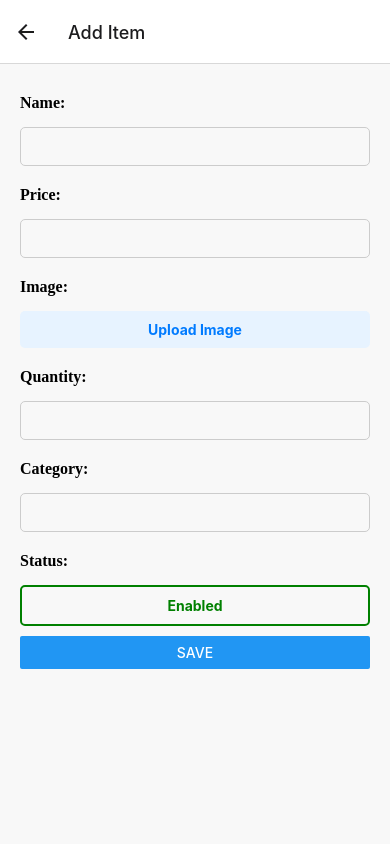
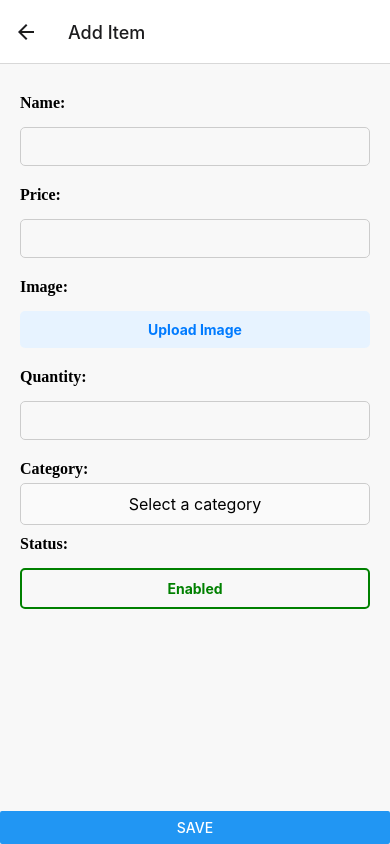
Before and after one commit to khushichawla/foodOrderingApp, a React Native app: screen /AddItem in a window 390 px wide. Built offline with nearby package versions, Linux system fonts and the light colour scheme.

Commit message:
UI Changes on Admin Side

```diff
--- a/package.json
+++ b/package.json
@@ -25,6 +25,7 @@
     "firebase": "^10.14.1",
     "react": "18.2.0",
     "react-native": "0.74.5",
+    "react-native-dropdown-picker": "^5.4.6",
     "react-native-fast-image": "^8.6.3",
     "react-native-gesture-handler": "~2.16.1",
     "react-native-image-picker": "^7.1.2",
--- a/src/components/AddItem.js
+++ b/src/components/AddItem.js
@@ -1,6 +1,9 @@
 import React, { useState } from 'react';
-import { View, Text, TextInput, Button, StyleSheet, Alert, TouchableOpacity, Image, KeyboardAvoidingView, Platform } from 'react-native';
-import { supabase } from '../supabaseClient'; // Adjust the import as necessary
+import {
+  View, Text, TextInput, Button, StyleSheet, Alert,
+  TouchableOpacity, Image, KeyboardAvoidingView, Platform, FlatList, Modal, ScrollView
+} from 'react-native';
+import { supabase } from '../supabaseClient';
 import * as ImagePicker from 'expo-image-picker';
 
 const AddItem = ({ navigation }) => {
@@ -8,12 +11,20 @@ const AddItem = ({ navigation }) => {
   const [price, setPrice] = useState('');
   const [image, setImage] = useState(null);
   const [quantity, setQuantity] = useState('');
-  const [category, setCategory] = useState('');
-  const [status, setStatus] = useState('enable'); // Default to 'enable'
+  const [category, setCategory] = useState(null);
+  const [status, setStatus] = useState('enable');
+  const [modalVisible, setModalVisible] = useState(false);
+
+  const categories = [
+    { label: 'Breads', value: 'Breads' },
+    { label: 'Curries', value: 'Curries' },
+    { label: 'Rice', value: 'Rice' },
+    { label: 'Sides', value: 'Sides' },
+    { label: 'Condiments', value: 'Condiments' },
+  ];
 
   const handleImagePick = async () => {
     const permissionResult = await ImagePicker.requestMediaLibraryPermissionsAsync();
-
     if (permissionResult.granted === false) {
       Alert.alert("Permission to access camera roll is required!");
       return;
@@ -27,7 +38,7 @@ const AddItem = ({ navigation }) => {
     });
 
     if (!result.cancelled) {
-      setImage(result.assets[0].uri); // Correctly set the image URI
+      setImage(result.assets[0].uri);
     }
   };
 
@@ -39,10 +50,10 @@ const AddItem = ({ navigation }) => {
 
     const fileName = `${Date.now()}_${image.split('/').pop()}`;
     const { data, error: uploadError } = await supabase.storage
-      .from('foodImages') // Replace with your bucket name
+      .from('foodImages')
       .upload(fileName, {
         uri: image,
-        type: 'image/jpeg', // Adjust based on your image type
+        type: 'image/jpeg',
       });
 
     if (uploadError) {
@@ -50,7 +61,7 @@ const AddItem = ({ navigation }) => {
       return;
     }
 
-    const imageUrl = `https://llsjhmarfuipnzgwkngm.supabase.co/storage/v1/object/public/foodImages/${fileName}`; // Adjust based on your Supabase URL
+    const imageUrl = `https://llsjhmarfuipnzgwkngm.supabase.co/storage/v1/object/public/foodImages/${fileName}`;
 
     const { error } = await supabase
       .from('menu_items')
@@ -72,23 +83,28 @@ const AddItem = ({ navigation }) => {
     }
   };
 
+  const selectCategory = (value) => {
+    setCategory(value);
+    setModalVisible(false);
+  };
+
+  const renderFormField = ({ item }) => {
+    switch (item.type) {
+      case 'text':
         return (
-    <KeyboardAvoidingView
-      style={styles.container}
-      behavior={Platform.OS === 'ios' ? 'padding' : 'height'}
-      keyboardVerticalOffset={20} // Adjust as needed
-    >
-      <Text style={styles.label}>Name:</Text>
-      <TextInput style={styles.input} value={name} onChangeText={setName} />
-
-      <Text style={styles.label}>Price:</Text>
+          <>
+            <Text style={styles.label}>{item.label}:</Text>
             <TextInput
               style={styles.input}
-        value={price}
-        onChangeText={setPrice}
-        keyboardType="numeric"
+              value={item.value}
+              onChangeText={item.onChange}
+              keyboardType={item.keyboardType}
             />
-
+          </>
+        );
+      case 'image':
+        return (
+          <>
             <Text style={styles.label}>Image:</Text>
             <TouchableOpacity onPress={handleImagePick} style={styles.uploadButton}>
               <Text style={styles.uploadButtonText}>
@@ -96,18 +112,25 @@ const AddItem = ({ navigation }) => {
               </Text>
             </TouchableOpacity>
             {image && <Image source={{ uri: image }} style={styles.imagePreview} />}
-
-      <Text style={styles.label}>Quantity:</Text>
-      <TextInput
-        style={styles.input}
-        value={quantity}
-        onChangeText={setQuantity}
-        keyboardType="numeric"
-      />
-
+          </>
+        );
+      case 'dropdown':
+        return (
+          <>
             <Text style={styles.label}>Category:</Text>
-      <TextInput style={styles.input} value={category} onChangeText={setCategory} />
-
+            <TouchableOpacity
+              style={styles.dropdownTrigger}
+              onPress={() => setModalVisible(true)}
+            >
+              <Text style={styles.dropdownText}>
+                {category ? category.charAt(0).toUpperCase() + category.slice(1) : 'Select a category'}
+              </Text>
+            </TouchableOpacity>
+          </>
+        );
+      case 'status':
+        return (
+          <>
             <Text style={styles.label}>Status:</Text>
             <TouchableOpacity
               style={[
@@ -120,8 +143,66 @@ const AddItem = ({ navigation }) => {
                 {status === 'enable' ? 'Enabled' : 'Disabled'}
               </Text>
             </TouchableOpacity>
+          </>
+        );
+      default:
+        return null;
+    }
+  };
 
+  const formFields = [
+    { type: 'text', label: 'Name', value: name, onChange: setName },
+    { type: 'text', label: 'Price', value: price, onChange: setPrice, keyboardType: 'numbers-and-punctuation' },
+    { type: 'image' },
+    { type: 'text', label: 'Quantity', value: quantity, onChange: setQuantity, keyboardType: 'numbers-and-punctuation' },
+    { type: 'dropdown' },
+    { type: 'status' },
+  ];
+
+  return (
+    <KeyboardAvoidingView
+      style={styles.container}
+      behavior={Platform.OS === 'ios' ? 'padding' : 'height'}
+      keyboardVerticalOffset={80}
+    >
+      <FlatList
+        data={formFields}
+        renderItem={renderFormField}
+        keyExtractor={(item, index) => index.toString()}
+        contentContainerStyle={styles.scrollContainer}
+      />
       <Button title="Save" onPress={handleAddItem} />
+
+      {/* Modal for Category Selection */}
+      <Modal
+        animationType="slide"
+        transparent={true}
+        visible={modalVisible}
+        onRequestClose={() => setModalVisible(false)}
+      >
+        <View style={styles.modalContainer}>
+          <View style={styles.modalContent}>
+            <Text style={styles.modalTitle}>Select a Category</Text>
+            <ScrollView>
+              {categories.map((item) => (
+                <TouchableOpacity
+                  key={item.value}
+                  style={styles.modalItem}
+                  onPress={() => selectCategory(item.value)}
+                >
+                  <Text style={styles.modalItemText}>{item.label}</Text>
+                </TouchableOpacity>
+              ))}
+            </ScrollView>
+            <TouchableOpacity
+              style={styles.closeButton}
+              onPress={() => setModalVisible(false)}
+            >
+              <Text style={styles.closeButtonText}>Close</Text>
+            </TouchableOpacity>
+          </View>
+        </View>
+      </Modal>
     </KeyboardAvoidingView>
   );
 };
@@ -129,12 +210,16 @@ const AddItem = ({ navigation }) => {
 const styles = StyleSheet.create({
   container: {
     flex: 1,
-    padding: 20,
     backgroundColor: '#f8f8f8',
   },
+  scrollContainer: {
+    padding: 20,
+    flexGrow: 1,
+    justifyContent: 'flex-start',
+  },
   label: {
-    fontSize: 16, // Increased font size for labels
-    fontFamily: 'Montserrat', // Apply Roboto font
+    fontSize: 16,
+    fontFamily: 'Montserrat',
     fontWeight: 'bold',
     marginTop: 10,
     marginBottom: 5,
@@ -172,6 +257,54 @@ const styles = StyleSheet.create({
   toggleButtonText: {
     fontWeight: 'bold',
   },
+  dropdownTrigger: {
+    padding: 10,
+    borderWidth: 1,
+    borderColor: '#ccc',
+    borderRadius: 5,
+    backgroundColor: '#fafafa',
+    zIndex: 10,
+  },
+  dropdownText: {
+    textAlign: 'center',
+    fontSize: 16,
+  },
+  modalContainer: {
+    flex: 1,
+    justifyContent: 'center',
+    alignItems: 'center',
+    backgroundColor: 'rgba(0, 0, 0, 0.5)',
+  },
+  modalContent: {
+    width: '80%',
+    backgroundColor: 'white',
+    borderRadius: 10,
+    padding: 20,
+    alignItems: 'center',
+    elevation: 5,
+  },
+  modalTitle: {
+    fontSize: 18,
+    fontWeight: 'bold',
+    marginBottom: 10,
+  },
+  modalItem: {
+    paddingVertical: 10,
+    paddingHorizontal: 20,
+  },
+  modalItemText: {
+    fontSize: 16,
+  },
+  closeButton: {
+    marginTop: 20,
+    padding: 10,
+    backgroundColor: '#007bff',
+    borderRadius: 5,
+  },
+  closeButtonText: {
+    color: 'white',
+    fontWeight: 'bold',
+  },
 });
 
 export default AddItem;
--- a/src/components/AdminMenu.js
+++ b/src/components/AdminMenu.js
@@ -116,7 +116,7 @@ const AdminMenu = () => {
     <View style={styles.container}>
       <View style={styles.header}>
         <TouchableOpacity onPress={toggleSideNav} style={styles.hamburger}>
-          <Ionicons name="menu" size={30} color="#287618" />
+          <Ionicons name="menu" size={30} color="#007bff" />
         </TouchableOpacity>
         <Text style={styles.greeting}>Hello, {user?.username || "User"}</Text>
       </View>
@@ -218,7 +218,7 @@ const AdminMenu = () => {
                 style={styles.input}
                 value={quantity}
                 onChangeText={setQuantity}
-                keyboardType="numeric"
+                keyboardType="numbers-and-punctuation"
               />
               <Text>Status:</Text>
               <TouchableOpacity
@@ -267,7 +267,7 @@ const styles = StyleSheet.create({
   greeting: {
     fontSize: 20,
     fontWeight: "bold",
-    color: "#287618",
+    color: "#007bff",
     marginLeft: 16,
   },
   hamburger: {
@@ -295,7 +295,7 @@ const styles = StyleSheet.create({
   dropdownItem: {
     padding: 12,
     fontSize: 20,
-    color: "#287618",
+    color: "#007bff",
     fontWeight: "bold",
     textAlign: "left",
   },
--- a/src/components/AdminOrders.js
+++ b/src/components/AdminOrders.js
@@ -208,7 +208,8 @@ const AdminOrders = ({ navigation }) => {
                   onPress={() => openModal(item.order_id, item.status)}
                 >
                   <Text style={[styles.statusButtonText, { color: "white" }]}>
-                    {currentStatus || "Change Status"}
+                    {/* {currentStatus || "Change Status"} */}
+                    Change Status
                   </Text>
                 </TouchableOpacity>
               </View>
```
Also changed, not shown: 1 other file (tests, documents, lock files or other folders). Lines whose indentation alone changed are shown as unchanged.
